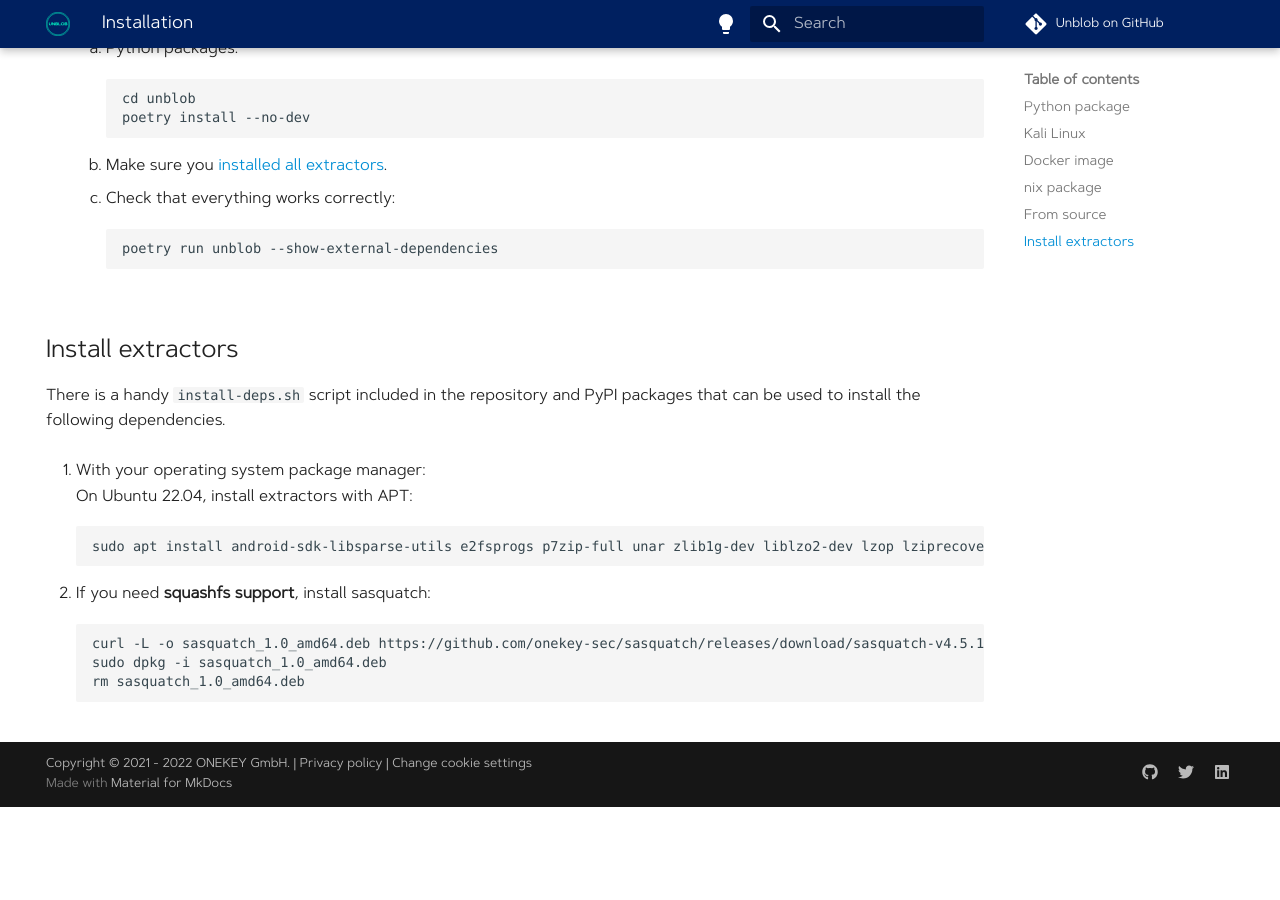
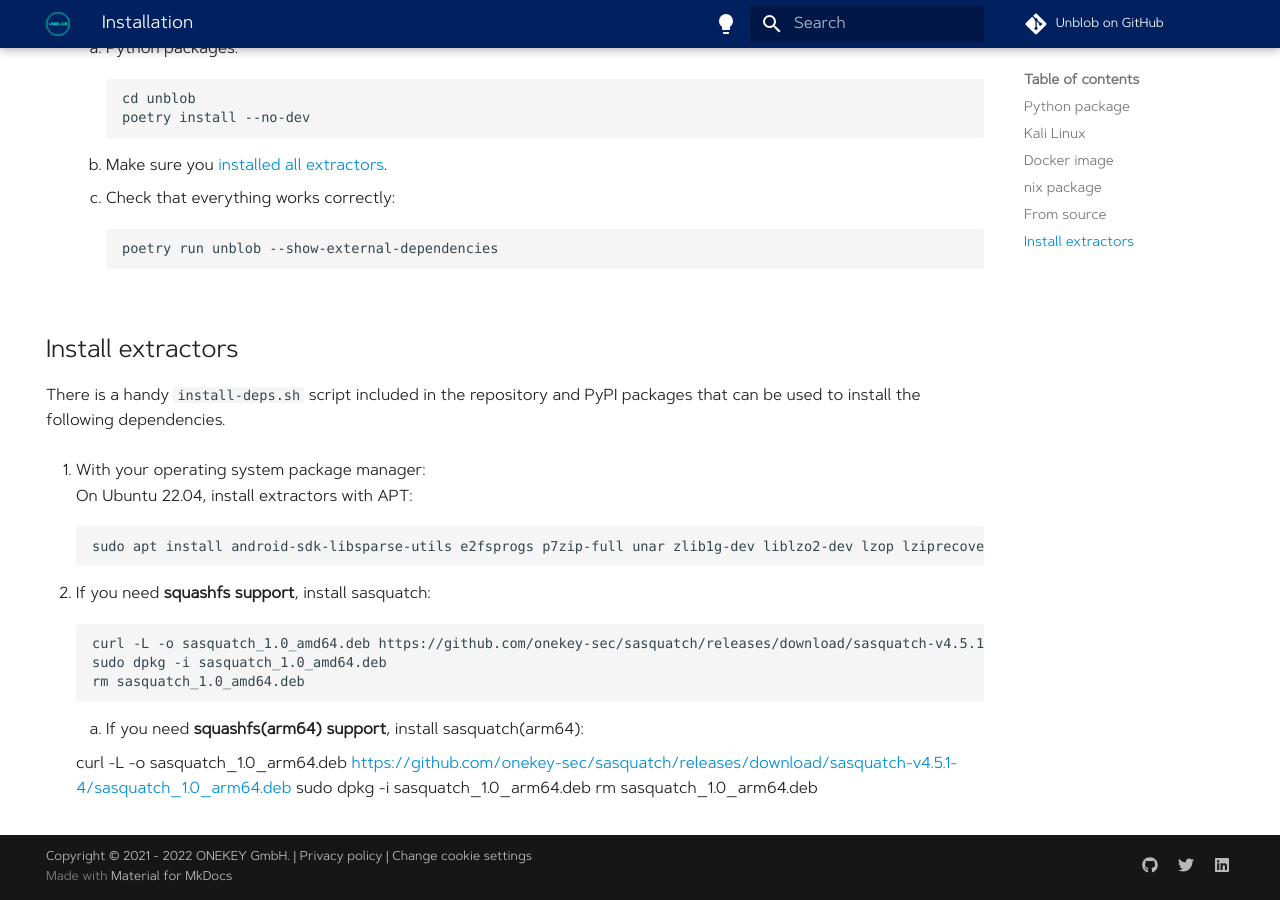
Before and after one commit to onekey-sec/unblob, an MkDocs documentation site: the page built from docs/installation.md, in a window 1280 px wide and 900 px high, scrolled down 2596 px. Built offline with MkDocs 1.6.1 and Material for MkDocs 9.7.7, drawn with Linux system fonts in a browser that asks for light colours; comment, search, counter and statistics services are not loaded; before the commit the page ends 3403 px from its top, so only the background shows below that.

Commit message:
Update installation.md
Added sasquatch_1.0_arm64.deb instructions

```diff
--- a/docs/installation.md
+++ b/docs/installation.md
@@ -135,3 +135,8 @@
         curl -L -o sasquatch_1.0_amd64.deb https://github.com/onekey-sec/sasquatch/releases/download/sasquatch-v4.5.1-4/sasquatch_1.0_amd64.deb
         sudo dpkg -i sasquatch_1.0_amd64.deb
         rm sasquatch_1.0_amd64.deb
+3. If you need **squashfs(arm64) support**, install sasquatch(arm64):
+
+       curl -L -o sasquatch_1.0_arm64.deb https://github.com/onekey-sec/sasquatch/releases/download/sasquatch-v4.5.1-4/sasquatch_1.0_arm64.deb
+       sudo dpkg -i sasquatch_1.0_arm64.deb
+       rm sasquatch_1.0_arm64.deb
```
